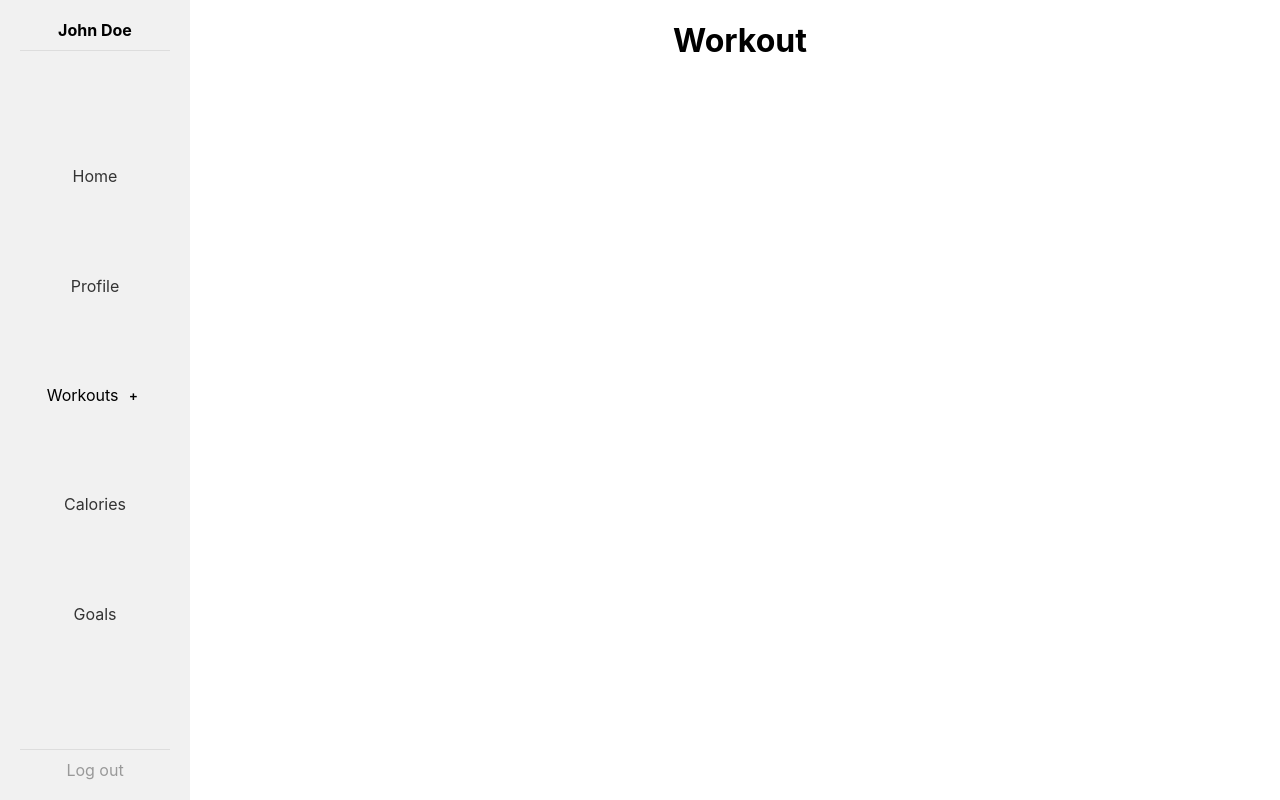
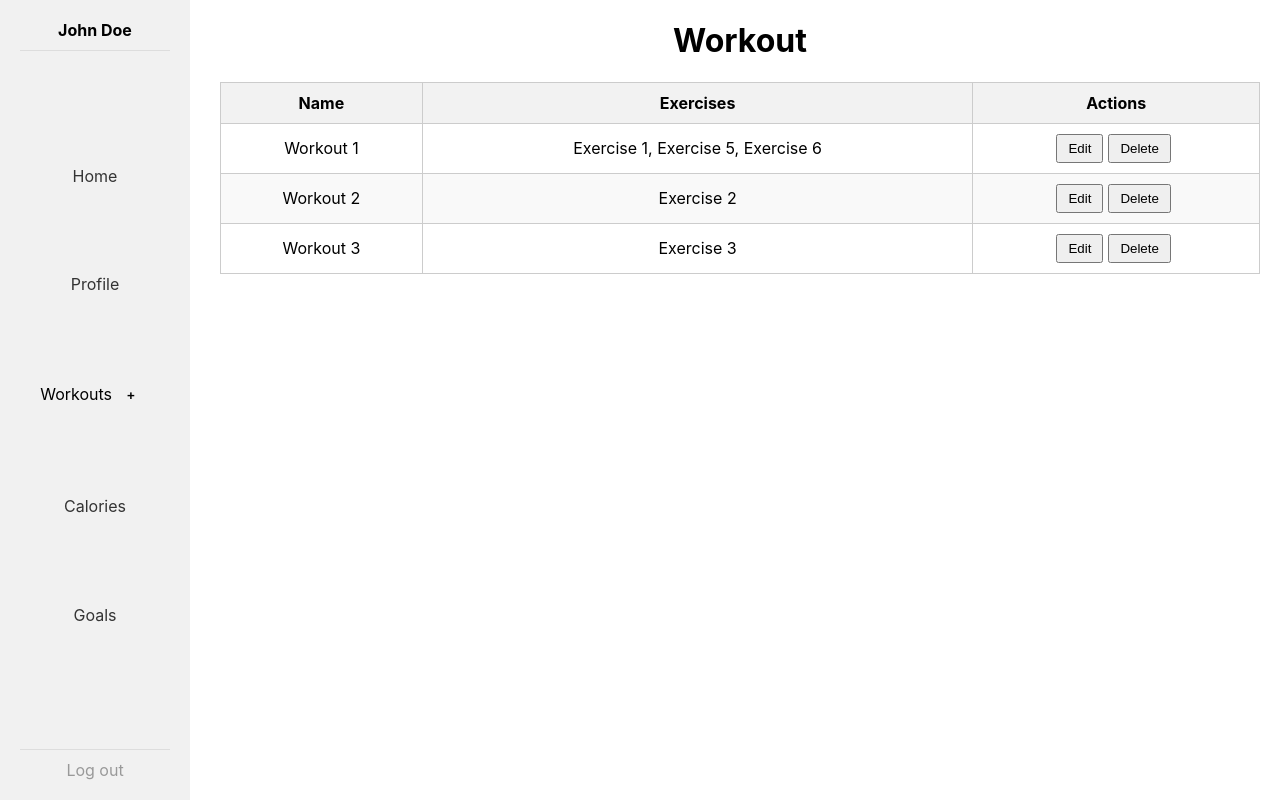
Before and after one commit to mateagluhak/Fitnessify, a React (Create React App) app in the folder fit-ui/: page /workout in a window 1280 px wide. Built offline with nearby package versions, Linux system fonts and the light colour scheme.

Commit message:
UI: Added table to Workout page

```diff
--- a/fit-ui/src/App.css
+++ b/fit-ui/src/App.css
@@ -108,3 +108,33 @@
 .sidebar .expand-button::before {
   margin-right: 5px;
 }
+
+.workout-container {
+  margin: 20px;
+}
+
+table {
+  width: 100%;
+  border-collapse: collapse;
+  margin-top: 10px;
+}
+
+th,
+td {
+  padding: 10px;
+  border: 1px solid #ccc;
+}
+
+th {
+  background-color: #f2f2f2;
+  font-weight: bold;
+}
+
+button {
+  padding: 5px 10px;
+  margin-right: 5px;
+}
+
+tr:nth-child(even) {
+  background-color: #f9f9f9;
+}
--- a/fit-ui/src/pages/Workout.tsx
+++ b/fit-ui/src/pages/Workout.tsx
@@ -1,9 +1,37 @@
 import React from "react";
 
 function Workout() {
+  // Sample data for the table
+  const workouts = [
+    { id: 1, name: "Workout 1", exercises: "Exercise 1, Exercise 5, Exercise 6" },
+    { id: 2, name: "Workout 2", exercises: "Exercise 2" },
+    { id: 3, name: "Workout 3", exercises: "Exercise 3" },
+  ];
+
   return (
     <div className="workout-container">
       <h1>Workout</h1>
+      <table>
+        <thead>
+          <tr>
+            <th>Name</th>
+            <th>Exercises</th>
+            <th>Actions</th>
+          </tr>
+        </thead>
+        <tbody>
+          {workouts.map((workout) => (
+            <tr key={workout.id}>
+              <td>{workout.name}</td>
+              <td>{workout.exercises}</td>
+              <td>
+                <button>Edit</button>
+                <button>Delete</button>
+              </td>
+            </tr>
+          ))}
+        </tbody>
+      </table>
     </div>
   );
 }
```
